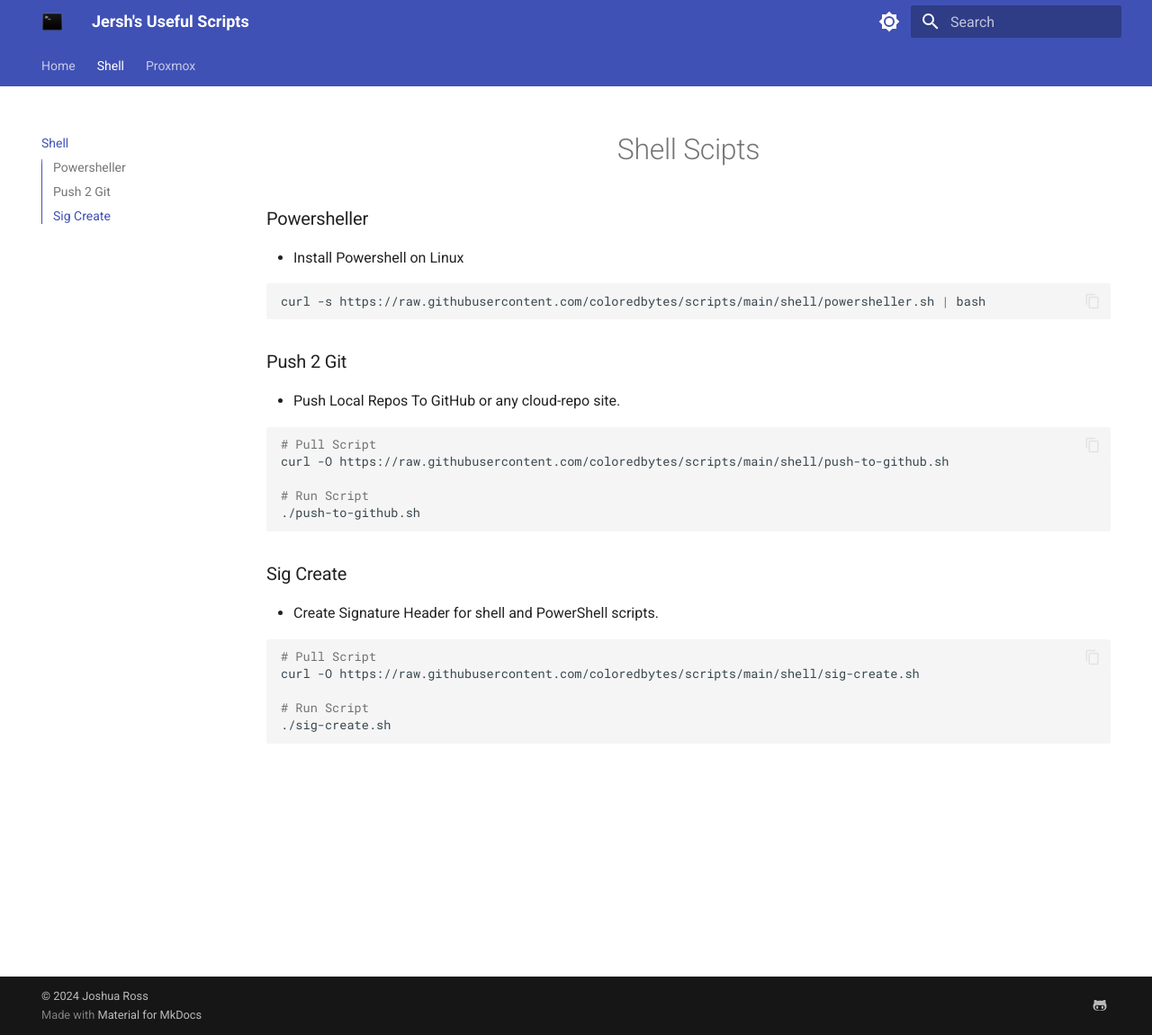
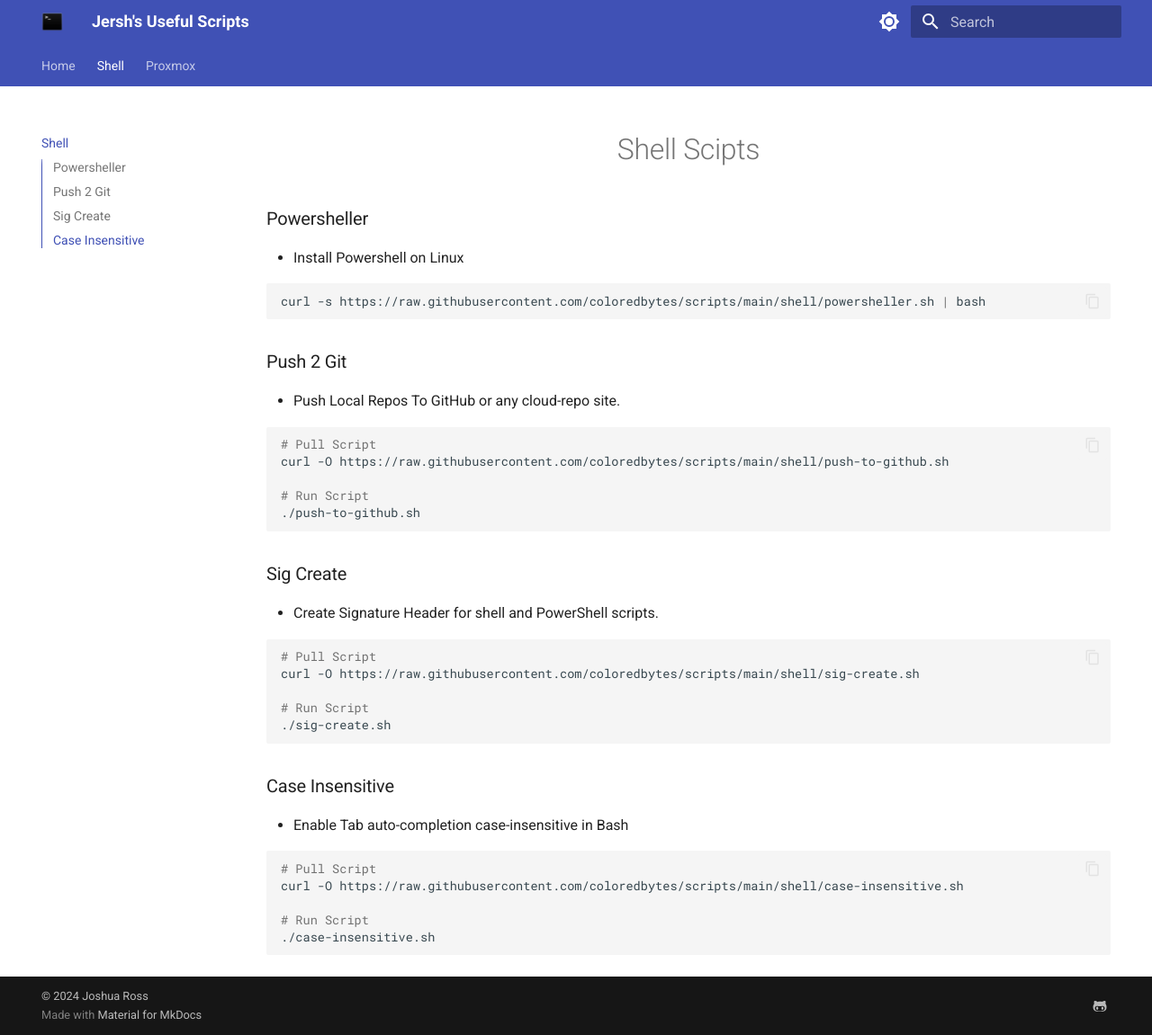
Before and after one commit to coloredbytes/jershs-scripts, an MkDocs documentation site: the page built from docs/shell.md, in a window 1280 px wide and 1151 px high. Shown: the whole window at 90% size. Built offline with MkDocs 1.6.1 and Material for MkDocs 9.7.7, drawn with Linux system fonts in a browser that asks for light colours.

Commit message:
Update shell.md

````diff
--- a/docs/shell.md
+++ b/docs/shell.md
@@ -32,3 +32,14 @@ curl -O https://raw.githubusercontent.com/coloredbytes/scripts/main/shell/sig-cr
 # Run Script
 ./sig-create.sh
 ```
+### Case Insensitive
+
+-  Enable Tab auto-completion case-insensitive in Bash
+
+```shell
+# Pull Script
+curl -O https://raw.githubusercontent.com/coloredbytes/scripts/main/shell/case-insensitive.sh
+
+# Run Script
+./case-insensitive.sh
+```
````
